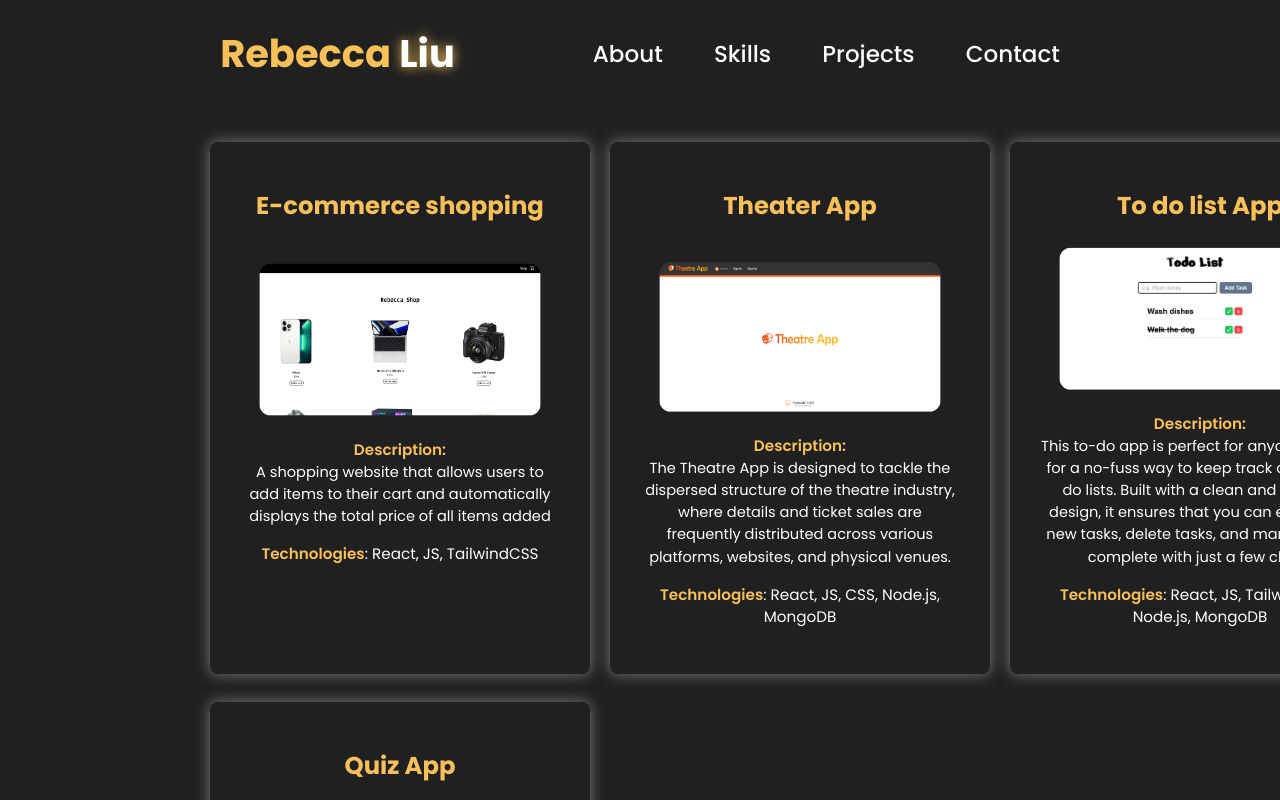
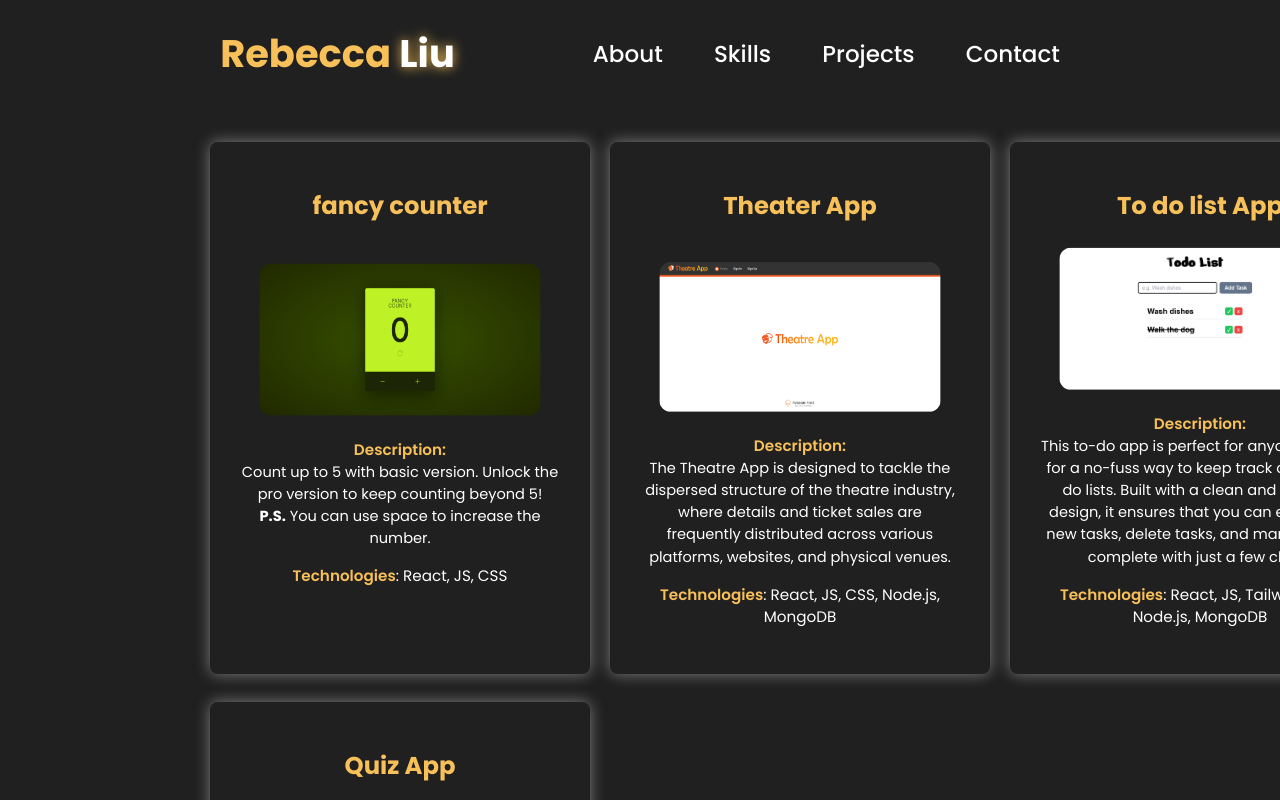
Before and after one commit to uilacceb/portfolio, a React (Vite) app in the folder client/: page /projects in a window 1280 px wide. Shown: the top 800 px of the page. Built offline with nearby package versions, Linux system fonts and the light colour scheme.

Commit message:
changed project 1 to fancy counter

```diff
--- a/client/src/pages/Projects.jsx
+++ b/client/src/pages/Projects.jsx
@@ -14,12 +14,19 @@ const Projects = () => {
       </section> */}
       <section className="project-section">
         {/*project 1*/}
-        <Link to="https://e-commerce-beige-rho.vercel.app/" target="_blank">
+        <Link to="https://fancy-counter-six.vercel.app/" target="_blank">
           <ProjectCard
-            title="E-commerce shopping"
+            title="fancy counter"
             img={p1}
-            description="A shopping website that allows users to add items to their cart and automatically displays the total price of all items added"
-            technologies="React, JS, TailwindCSS"
+            description={
+              <>
+                Count up to 5 with basic version. Unlock the pro version to keep
+                counting beyond 5!
+                <br />
+                <b>P.S.</b> You can use space to increase the number.
+              </>
+            }
+            technologies="React, JS, CSS"
           />
         </Link>
         {/* project 2 */}
```
Also changed, not shown: client/src/assets/projects/project1.png.
